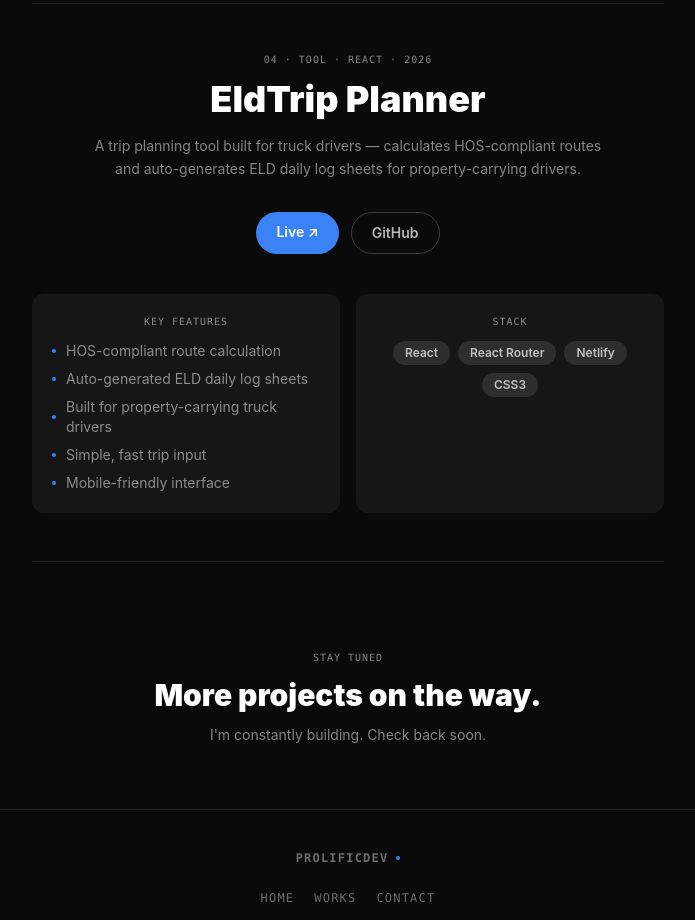
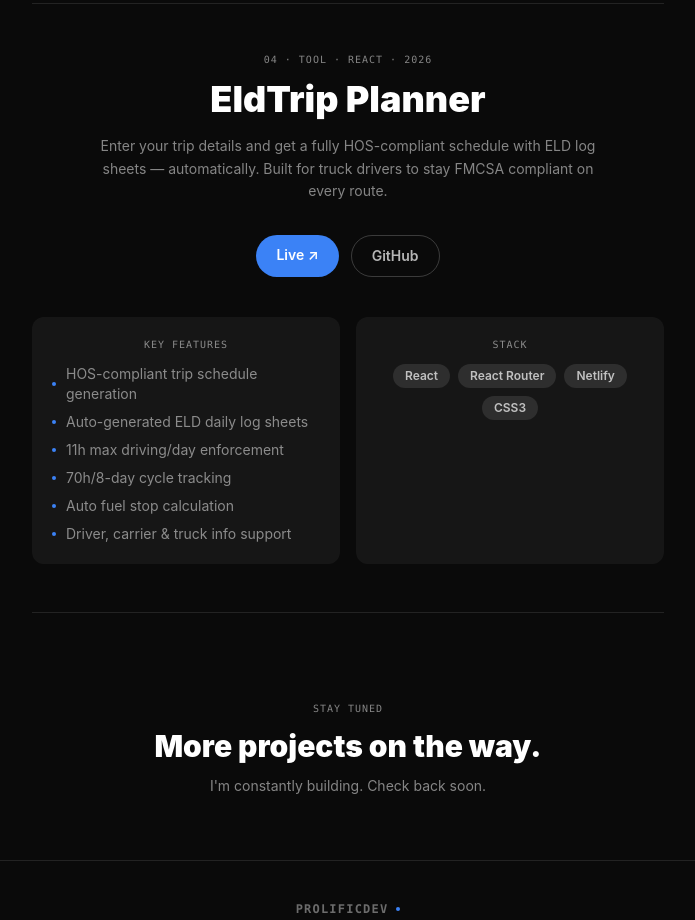
Before and after one commit to ProlificDev/prolific-dev-portfolio, a React (Create React App) app: page /works in a window 1280 px wide. Shown: the part 2080-3000 px from the top of the page, without its empty margins (292-987 px from the left). Built offline with nearby package versions, Linux system fonts and the light colour scheme.

Commit message:
fix: correct EldTrip URL (triple n), update description from live site

```diff
--- a/src/pages/Works.js
+++ b/src/pages/Works.js
@@ -68,16 +68,17 @@ const projects = [
     year: '2026',
     category: 'Tool · React',
     description:
-      'A trip planning tool built for truck drivers — calculates HOS-compliant routes and auto-generates ELD daily log sheets for property-carrying drivers.',
+      'Enter your trip details and get a fully HOS-compliant schedule with ELD log sheets — automatically. Built for truck drivers to stay FMCSA compliant on every route.',
     technologies: ['React', 'React Router', 'Netlify', 'CSS3'],
     features: [
-      'HOS-compliant route calculation',
+      'HOS-compliant trip schedule generation',
       'Auto-generated ELD daily log sheets',
-      'Built for property-carrying truck drivers',
-      'Simple, fast trip input',
-      'Mobile-friendly interface',
+      '11h max driving/day enforcement',
+      '70h/8-day cycle tracking',
+      'Auto fuel stop calculation',
+      'Driver, carrier & truck info support',
     ],
-    link: 'https://eldtrip-planner.netlify.app',
+    link: 'https://eldtrip-plannner.netlify.app',
     github: 'https://github.com/cyperpro20/eldtrip-planner',
   },
 ];
```
